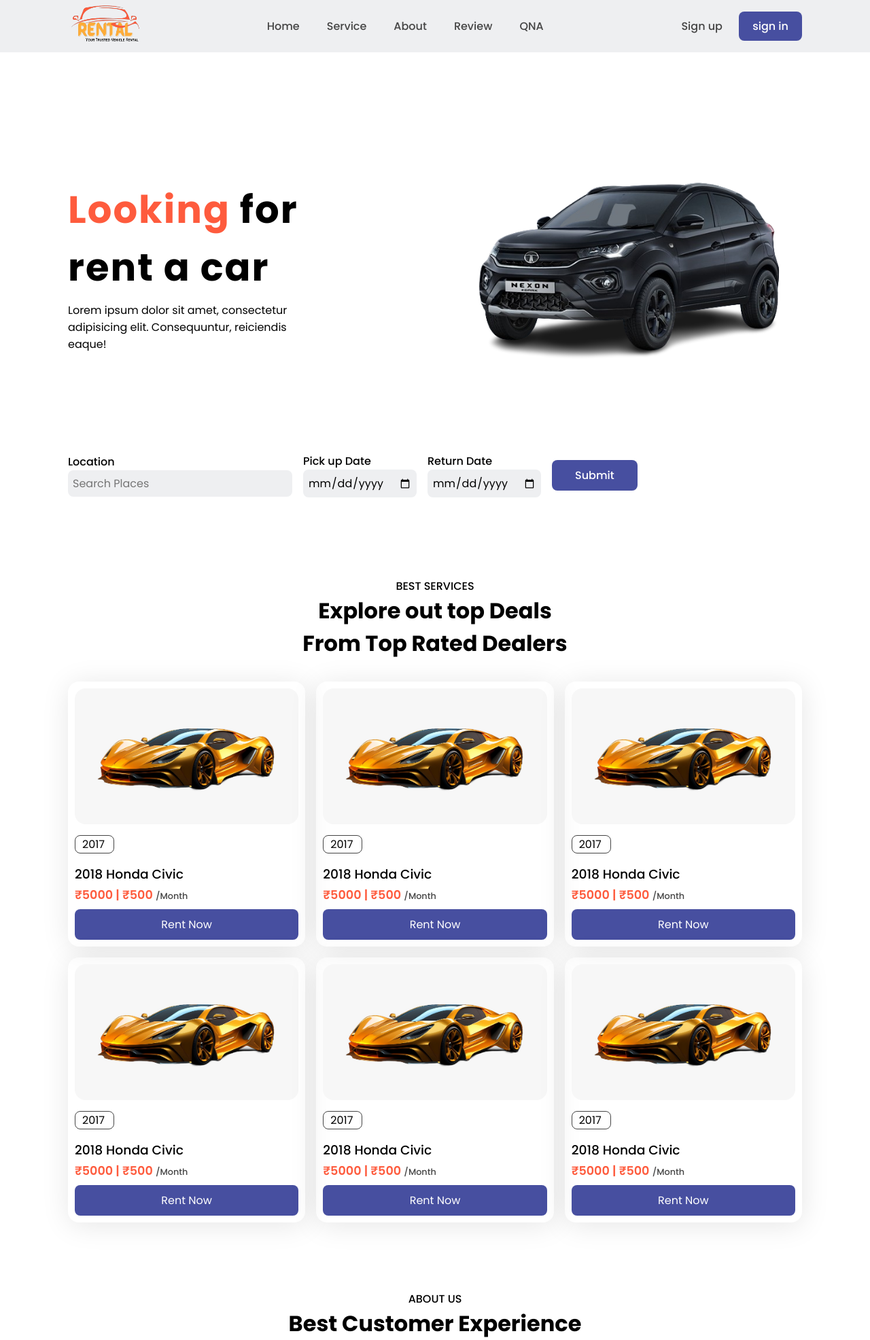
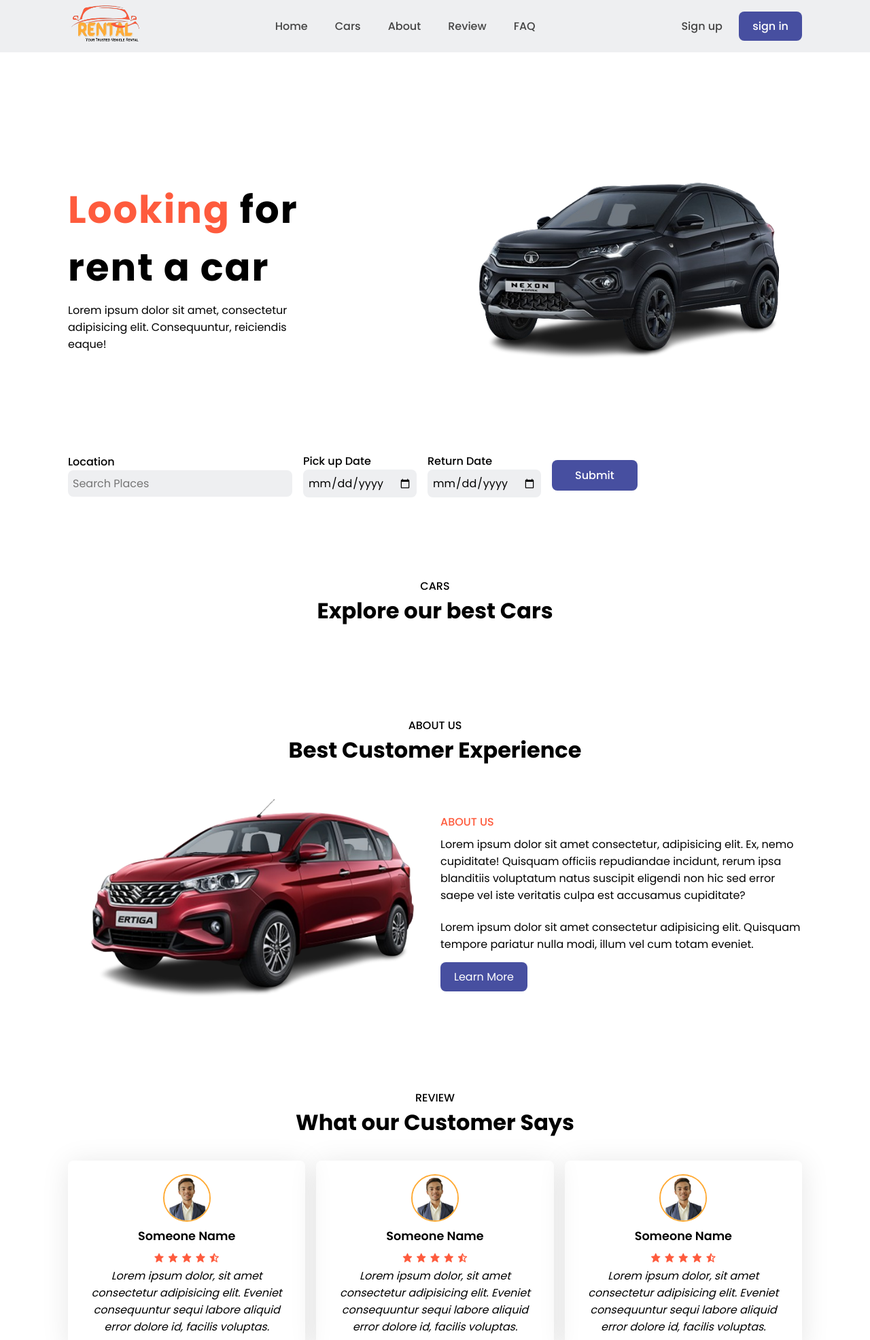
Before and after one commit to princethakarar/Vehicle-Rental-System, a PHP site: page / in a window 1280 px wide. Shown: the top 1972 px of the page at 68% size. Run offline with PHP 8.4, Linux system fonts and the light colour scheme.

Commit message:
save changes

```diff
--- a/index.html
+++ b/index.html
@@ -15,10 +15,10 @@
         <div class="bx bx-menu" id="menu-icon"></div>
         <ul class="navbar">
             <li><a href="#home">Home</a></li>
-            <li><a href="#services">Service</a></li>
+            <li><a href="#cars">Cars</a></li>
             <li><a href="#about">About</a></li>
             <li><a href="#reviews">Review</a></li>
-            <li><a href="#qna">QNA</a></li>
+            <li><a href="#faq">FAQ</a></li>
         </ul>
         <div class="header-btn">
             <a href="#" class="sign-up">Sign up</a>
@@ -52,15 +52,18 @@
         </div>
     </section>
 
-    <!-- services -->
+    <!-- cars -->
 
-    <section class="services" id="services">
+    <section class="cars" id="cars">
         <div class="heading">
-            <span>Best Services</span>
-            <h1>Explore out top Deals<br>From Top Rated Dealers</h1>
+            <span>Cars</span>
+            <h1>Explore our best Cars</h1>
         </div>
-        <div class="services-container">
-            <div class="box">
+        <nav>
+            <li></li>
+        </nav>
+        <div class="cars-container">
+            <!-- <div class="box">
                 <div class="box-image">
                     <img src="images/cars/car1.jpg">
                 </div>
@@ -113,7 +116,7 @@
                 <h3>2018 Honda Civic</h3>
                 <h2>&#8377;5000 | &#8377;500 <span>/Month</span> </h2>
                 <a href="#" class="btn">Rent Now</a>
-            </div>
+            </div> -->
         </div>
     </section>
 
@@ -199,12 +202,12 @@
 
     <!-- ride  -->
 
-    <section class="qna" id="qna">
+    <section class="faq" id="faq">
         <div class="heading">
             <span>How it works ?</span>
             <h1>Rent with 3 easy steps</h1>
         </div>
-        <div class="qna-container">
+        <div class="faq-container">
             <div class="box">
                 <i class='bx bxs-map'></i>
                 <h2>Choose a location</h2>
--- a/script.js
+++ b/script.js
@@ -22,8 +22,8 @@
 sr.reveal('.car img',{delay:50,origin:'bottom'})
 sr.reveal('.form-container form',{delay:200,origin:'left'})
 sr.reveal('.heading',{delay:50,origin:'top'})
-sr.reveal('.qna-container .box',{delay:150,origin:'top'})
-sr.reveal('.services-container .box',{delay:150,origin:'top'})
+sr.reveal('.faq-container .box',{delay:150,origin:'top'})
+sr.reveal('.cars-container .box',{delay:150,origin:'top'})
 sr.reveal('.about-container .about-image',{delay:150,origin:'top'})
 sr.reveal('.about-container .about-text',{delay:150,origin:'top'})
 sr.reveal('.reviews-container .box',{delay:150,origin:'top'})
--- a/style.css
+++ b/style.css
@@ -203,7 +203,7 @@
   background: var(--main-color);
 }
 
-/* ride */
+/* faq */
 
 .heading {
   text-align: center;
@@ -218,7 +218,7 @@
   font-size: 2rem;
 }
 
-.ride-container {
+.faq-container {
   display: grid;
   align-items: center;
   grid-template-columns: repeat(auto-fit, minmax(250px, auto));
@@ -226,12 +226,12 @@
   margin-top: 2rem;
 }
 
-.ride-container .box {
+.faq-container .box {
   text-align: center;
   padding: 20px;
 }
 
-.ride-container .box .bx {
+.faq-container .box .bx {
   font-size: 34px;
   padding: 10px;
   background: #eeeff1;
@@ -240,13 +240,13 @@
   transition: 0.5s ease;
 }
 
-.ride-container .box .bx:hover,
-.ride-container .bx .bxs-calendar-star {
+.faq-container .box .bx:hover,
+.faq-container .bx .bxs-calendar-star {
   background: var(--gradient);
   color: #fff;
 }
 
-.ride-container .box h2 {
+.faq-container .box h2 {
   font-size: 1.3rem;
   font-weight: 500;
   margin: 1.4rem 0 0.5rem;
@@ -254,25 +254,25 @@
 
 /* service */
 
-.services-container {
+.cars-container {
   display: grid;
   grid-template-columns: repeat(auto-fit, minmax(300px, auto));
   gap: 1rem;
   margin-top: 2rem;
 }
 
-.services-container .box {
+.cars-container .box {
   padding: 10px;
   border-radius: 1rem;
   box-shadow: 1px 4px 41px rgba(0, 0, 0, 0.1);
 }
 
-.services-container .box .box-image {
+.cars-container .box .box-image {
   height: 200px;
   width: 100%;
 }
 
-.services-container .box .box-image img {
+.cars-container .box .box-image img {
   width: 100%;
   height: 100%;
   border-radius: 1rem;
@@ -280,7 +280,7 @@
   object-position: center;
 }
 
-.services-container .box p {
+.cars-container .box p {
   padding: 0 10px;
   border: 1px solid var(--text-color);
   width: 58px;
@@ -288,24 +288,24 @@
   margin: 1rem 0 1rem;
 }
 
-.services-container .box h3 {
+.cars-container .box h3 {
   font-weight: 500;
 }
 
-.services-container .box h2 {
+.cars-container .box h2 {
   font-size: 1.1rem;
   font-weight: 600;
   color: var(--main-color);
   margin: 0.2rem 0 0.5rem;
 }
 
-.services-container .box h2 span {
+.cars-container .box h2 span {
   font-size: 0.8rem;
   font-weight: 500;
   color: var(--text-color);
 }
 
-.services-container .box .btn {
+.cars-container .box .btn {
   display: flex;
   justify-content: center;
   background: var(--third-color);
@@ -315,7 +315,7 @@
   transition: 0.5s ease;
 }
 
-.services-container .box .btn:hover {
+.cars-container .box .btn:hover {
   background: var(--main-color);
 }
 
@@ -733,7 +733,7 @@
     font-size: 2rem;
   }
 
-  .services-container{
+  .cars-container{
     grid-template-columns: repeat(auto-fit, minmax(254px, auto));
   }
 }
```
